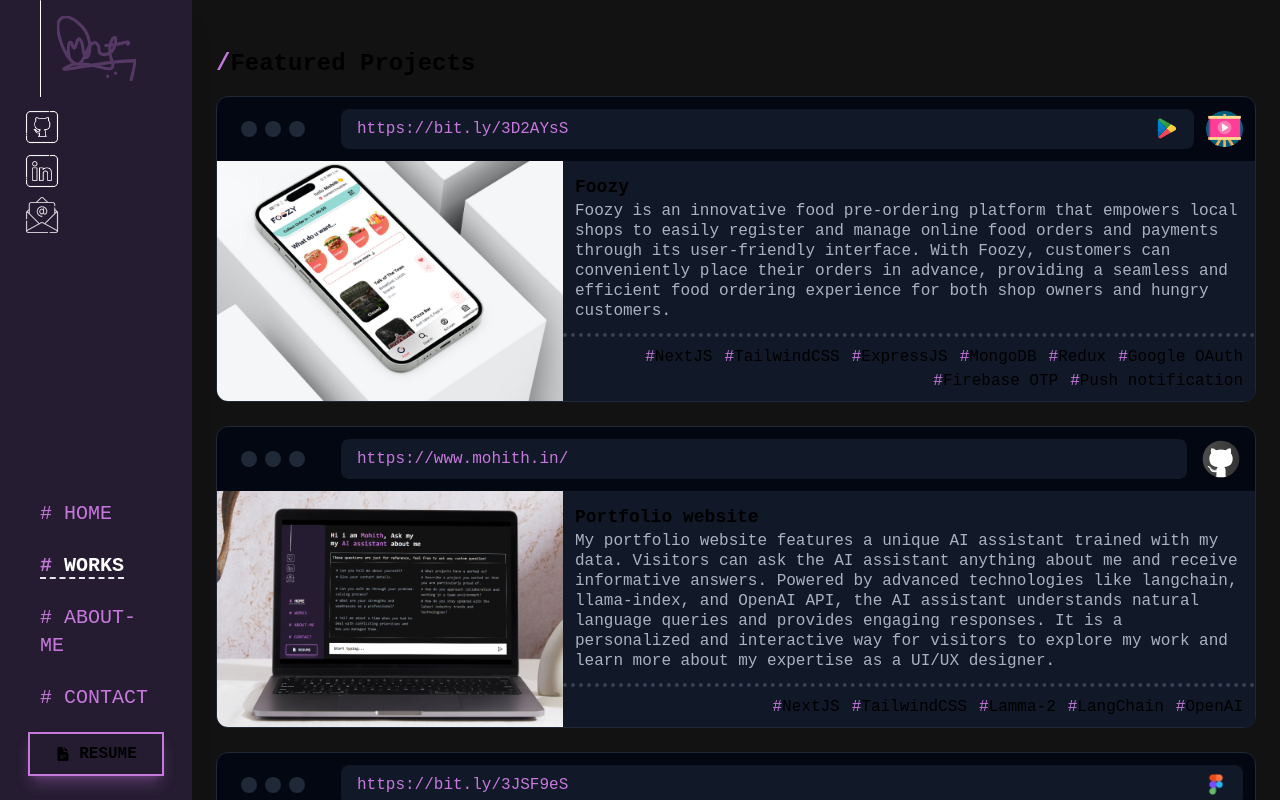
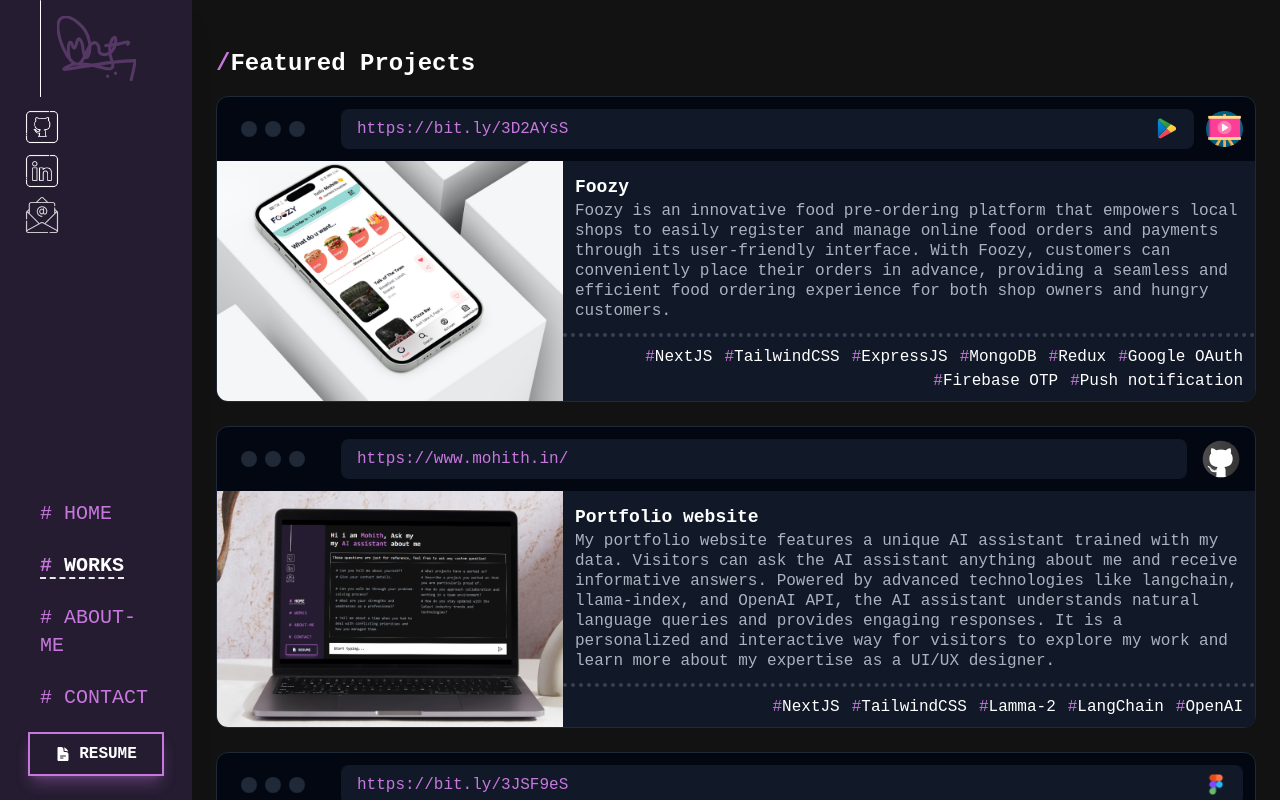
Before and after one commit to Mohith-Kumar28/my_portfolio, a Next.js app: page /works in a window 1280 px wide. Built offline with nearby package versions, Linux system fonts and the light colour scheme.

Commit message:
text color

```diff
--- a/components/ChatHome.jsx
+++ b/components/ChatHome.jsx
@@ -166,15 +166,16 @@ setLoading(false)
 
 
   return (
-    <div className={` relative   flex flex-col w-full min-h-screen   ${chatHistory[0]?'justify-end ':'justify-center   p-6 align-middle'} `}
+    <div className={`text-pri-white relative   flex flex-col w-full min-h-screen   ${chatHistory[0]?'justify-end ':'justify-center   p-6 align-middle'} `}
     >
 <div className='w-full  mx-auto'>
       {chatHistory.length==0&&(<>
-<h1 className='font-bold text-3xl'>
+<h1 className='font-bold text-3xl '>
 Hi i am<span className='text-pri-purple shadow-2xl shadow-pri-purple/50'> Mohith</span>, Ask my<br/> my  <span className='text-pri-purple'>AI assistant </span> about me
 </h1>
+
 <div className='border border-pri-gray my-6'>
-  <div className='border border-pri-gray p-2 font-b
+  <div className='border  border-pri-gray p-2 font-b
   '>
 These questions are just for reference, feel free to ask any custom question!
 </div>
@@ -212,6 +213,8 @@ These questions are just for reference, feel free to ask any custom question!
 </form>
 </div>
 </div>
+
+
 </div>
     </div>
   )
--- a/components/about/About.jsx
+++ b/components/about/About.jsx
@@ -6,7 +6,7 @@ import Contact from './Contact'
 
 const About = () => {
   return (
-    <div className='overflow-y-auto h-screen flex flex-col gap-16'>
+    <div className='overflow-y-auto h-screen flex flex-col gap-16 text-pri-white'>
         <Intro/>
         <Skills/>
         <FunFacts/>
--- a/components/about/Skills.jsx
+++ b/components/about/Skills.jsx
@@ -16,7 +16,7 @@ const Skills = () => {
 
     </span>
     </span>
-    </div> <div className="w-full px-6 bg-pri-purple-dark border border-pri-purple/30 rounded-full text-pri-purple">  C:\Users\Mohith</div>
+    </div> <div className="w-full px-6 bg-pri-purple-dark border border-pri-purple/30 rounded-full text-pri-purple">  C:\Users\Mohith\Skills</div>
   </div>
 <div className=' md:flex-row flex flex-col  overflow-x-auto gap-16 justify-between'>
     <p className='w-96 lg:w-1/2'>
--- a/components/layout/SideBar.jsx
+++ b/components/layout/SideBar.jsx
@@ -108,7 +108,7 @@ export default function SideBar() {
                             </Link>   ))}
                     </div>
                     </div>
-                   <Link target='_blank' href={'/assets/resume.pdf'} className={`${open?'w-full':'hidden'} md:block md:w-full `}>                  <div className='border-pri-purple text-center  border-2 mx-3 mt-5 py-2 hover:bg-white hover:text-pri-purple font-bold flex justify-center gap-2  shadow-lg shadow-pri-purple/30' ><DocumentTextIcon className='w-4'/> RESUME</div>
+                   <Link target='_blank' href={'/assets/resume.pdf'} className={`${open?'w-full':'hidden'} md:block md:w-full `}>                  <div className='border-pri-purple text-center  border-2 mx-3 mt-5 py-2 hover:bg-white hover:text-pri-purple font-bold flex justify-center gap-2 text-pri-white shadow-lg shadow-pri-purple/30' ><DocumentTextIcon className='w-4'/> RESUME</div>
                     </Link>
 
 
--- a/components/layout/Structure.jsx
+++ b/components/layout/Structure.jsx
@@ -4,7 +4,7 @@ import SideBar from './SideBar'
 const Structure = ({children}) => {
   return (
     <div className='flex h-screen'>
-      <div className=" ">
+      <div className=" flex flex-grow">
     <SideBar/>
     </div>
     <div className='flex-grow bg-pri-black overflow-y-auto h-screen'>    {children}
--- a/components/works/FeaturedCard.jsx
+++ b/components/works/FeaturedCard.jsx
@@ -6,7 +6,7 @@ import Link from 'next/link'
 const FeaturedCard = ({project}) => {
   return (
 
-<div className=" md:w-full mx-auto  h-fit  rounded-xl  bg-gray-950 overflow-hidden border border-gray-800">
+<div className=" md:w-full mx-auto text-pri-white  h-fit  rounded-xl  bg-gray-950 overflow-hidden border border-gray-800">
   <div className="md:flex-row flex flex-col w-full ">
    <div className='flex justify-center flex-col mx-6 mt-3 md:mt-0'>
     <span className='flex gap-2'>
--- a/components/works/Works.jsx
+++ b/components/works/Works.jsx
@@ -141,7 +141,7 @@ const Works = () => {
 
     ]
   return (
-    <div className='h-screen overflow-y-auto p-6 flex flex-col  bg-pri-black '>
+    <div className='h-screen overflow-y-auto p-6 flex flex-col text-pri-white  bg-pri-black '>
 
       <div className='my-6'> <h2 className='font-bold text-2xl'>
 <span className='text-pri-purple'> /</span>Featured Projects
```
